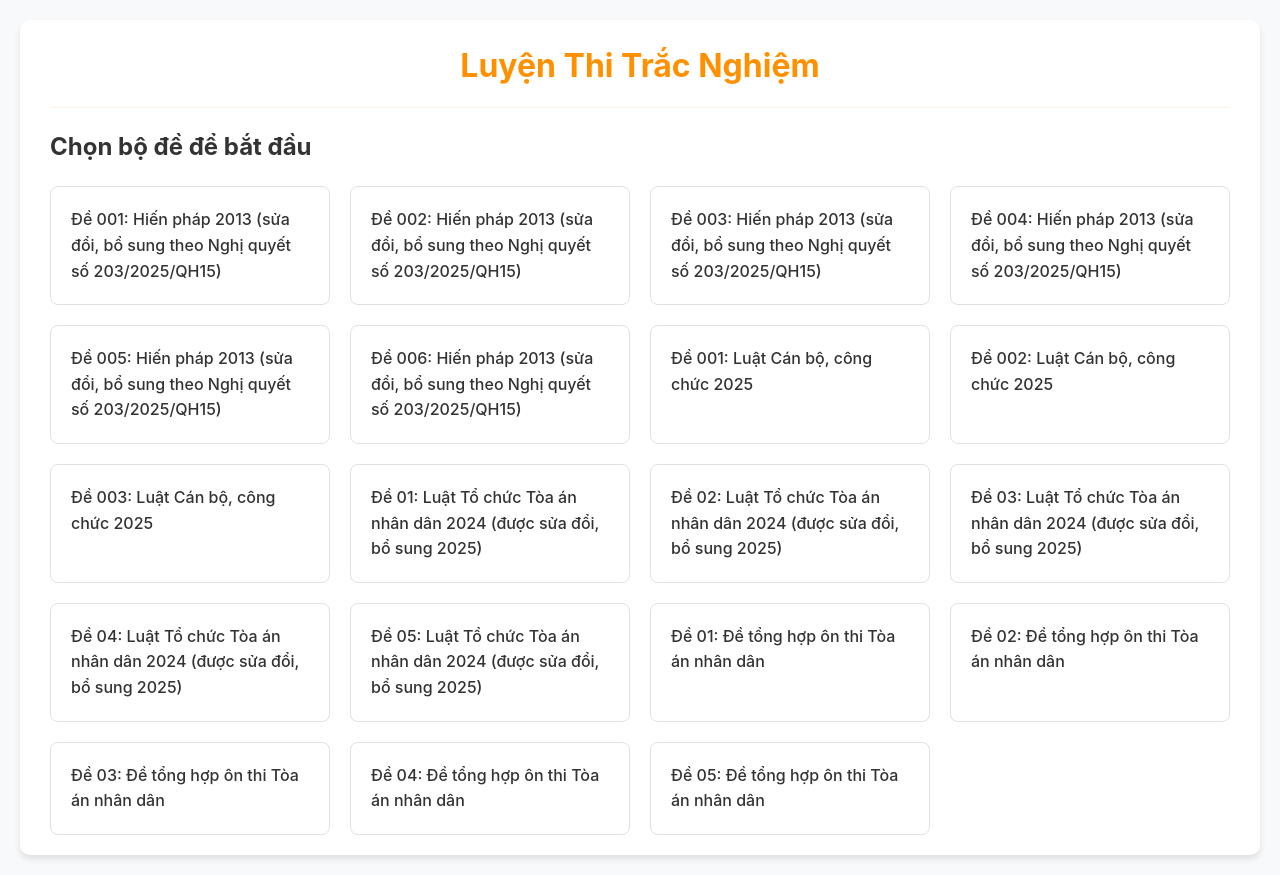
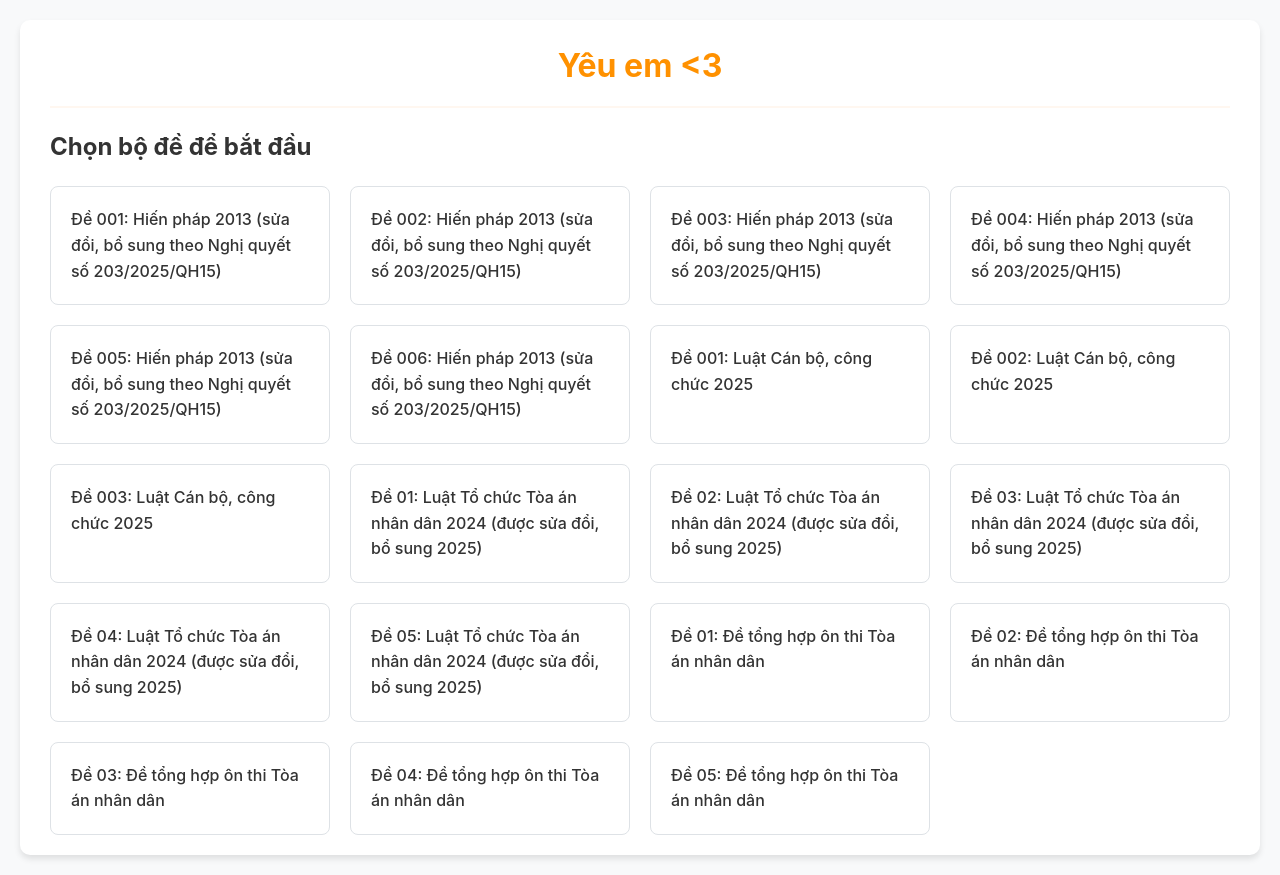
Before and after one commit to hattorimkk/LuyenThiTrangNghiem, a plain HTML site: page index.html in a window 1280 px wide. Drawn offline with Linux system fonts and the light colour scheme.

Commit message:
hẹ hẹ

```diff
--- a/index.html
+++ b/index.html
@@ -10,7 +10,7 @@
 
     <div class="container">
         <header>
-            <h1>Luyện Thi Trắc Nghiệm</h1>
+            <h1>Yêu em <3 </h1>
             <!-- TIÊU ĐỀ BỘ ĐỀ SẼ NẰM Ở ĐÂY -->
             <h2 id="quiz-title" class="hidden"></h2>
         </header>
```
